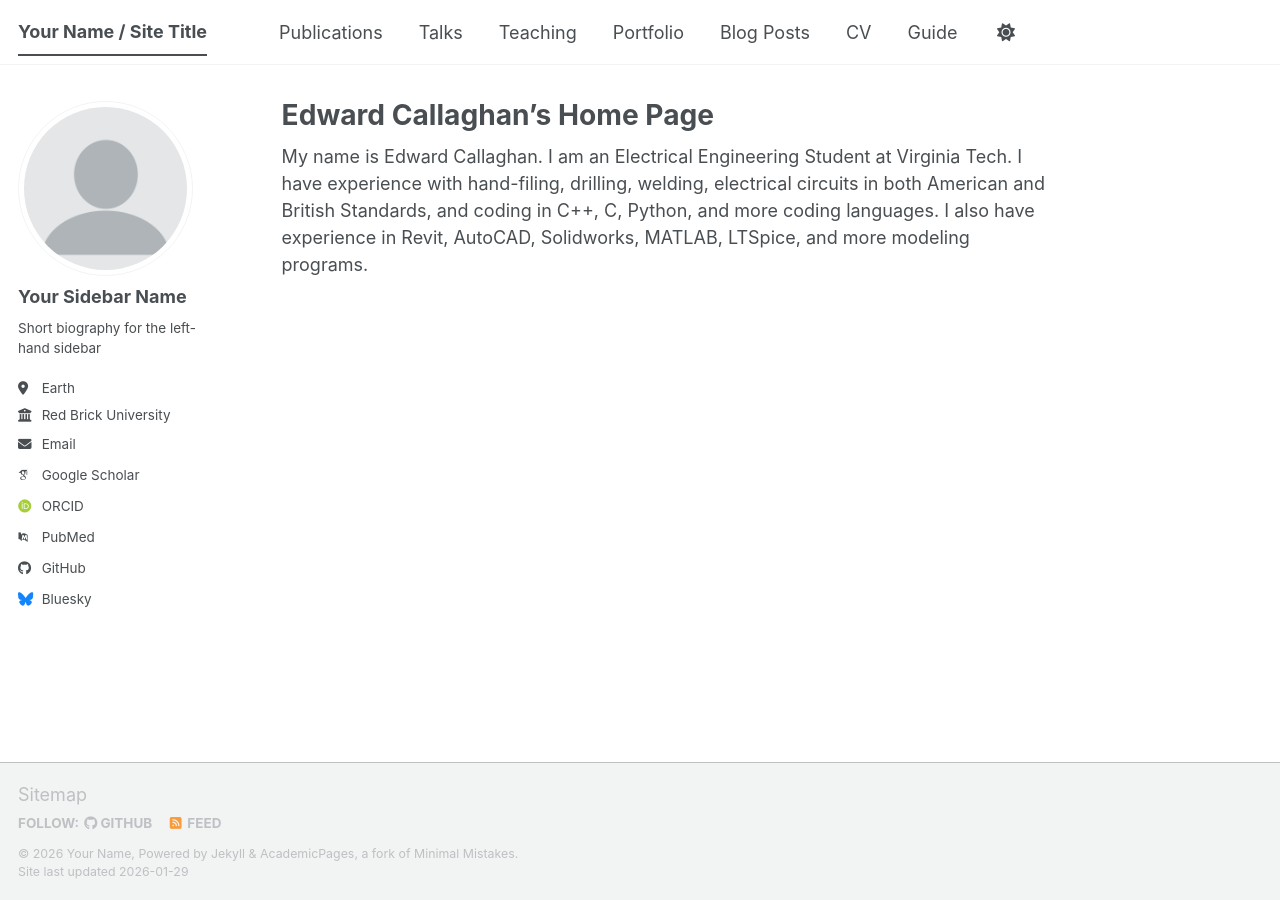
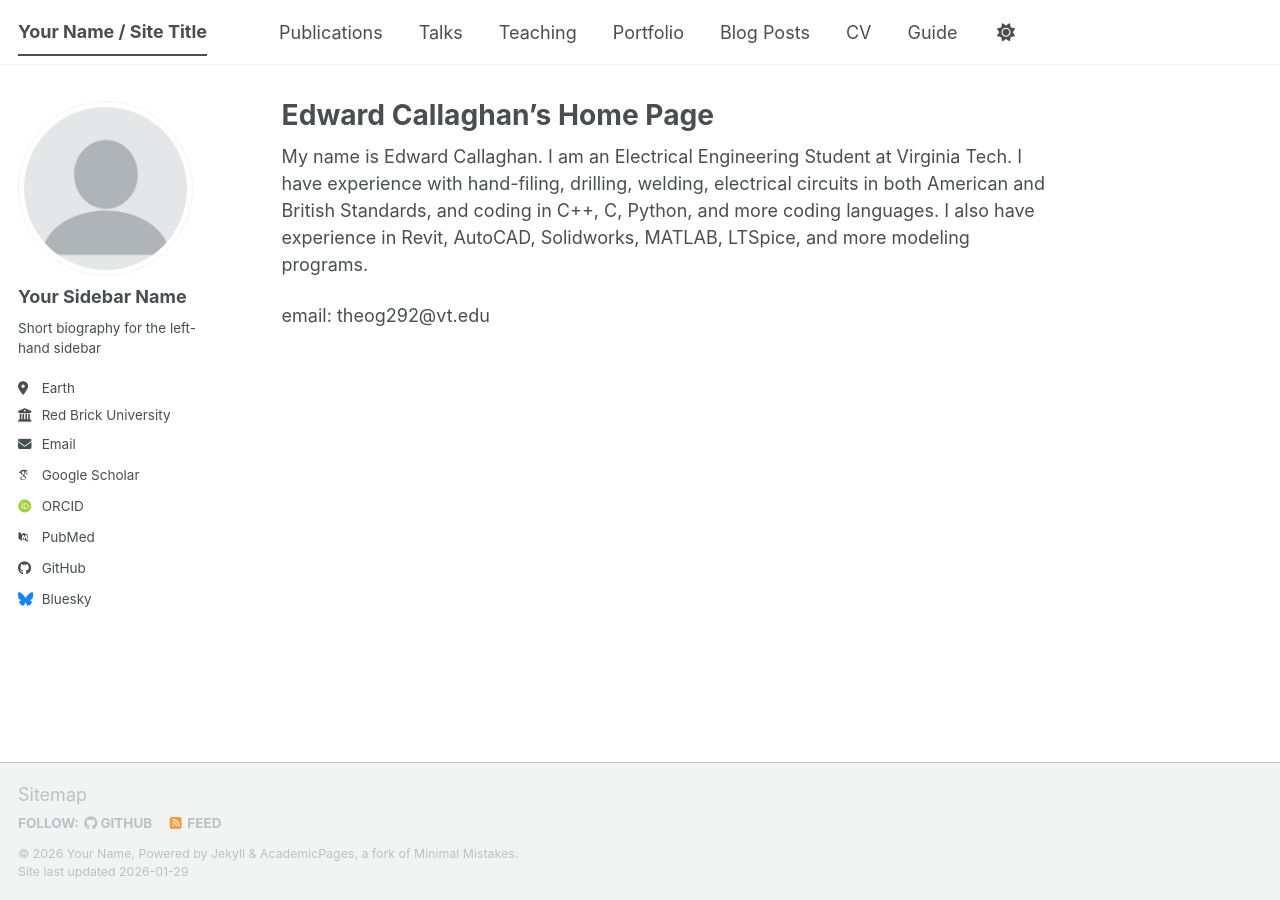
Before and after one commit to theog292/theog292.github.io, a Jekyll site: the page built from _pages/about.md, in a window 1280 px wide. Built offline with Jekyll 4.4.1, drawn with Linux system fonts in a browser that asks for light colours; some web fonts are replaced; a script bundle is joined from its source files by our own code; library files that are not in the unit come from our copies.

Commit message:
updated _pages/about.md

```diff
--- a/_pages/about.md
+++ b/_pages/about.md
@@ -8,3 +8,5 @@ redirect_from:
 ---
 
 My name is Edward Callaghan. I am an Electrical Engineering Student at Virginia Tech. I have experience with hand-filing, drilling, welding, electrical circuits in both American and British Standards, and coding in C++, C, Python, and more coding languages. I also have experience in Revit, AutoCAD, Solidworks, MATLAB, LTSpice, and more modeling programs.
+
+email: theog292@vt.edu
```
